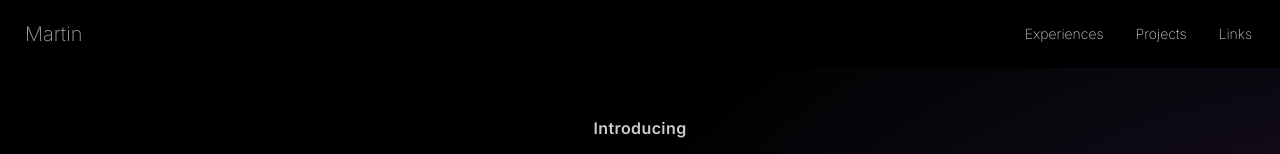
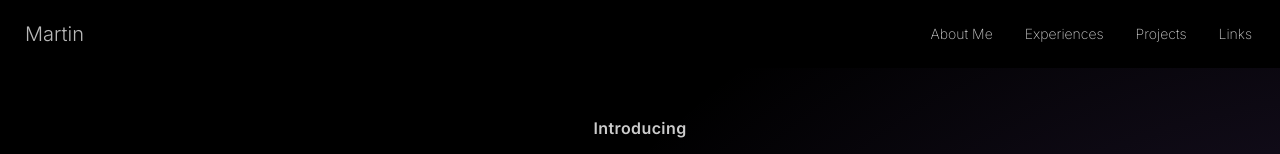
Before and after one commit to Martinlacsamana/personal-website-v2, a Next.js app: page / in a window 1280 px wide. Shown: the top 154 px of the page. Built offline with nearby package versions, Linux system fonts and the light colour scheme.

Commit message:
feat: included the about me in the navbar

```diff
--- a/components/Navbar/Navbar.tsx
+++ b/components/Navbar/Navbar.tsx
@@ -10,7 +10,7 @@ const Navbar = () => {
             {/* Martin */}
             <div className="flex-1">
                 <Link href="/"
-                    className="btn btn-ghost text-xl font-extralight tracking-[0] leading-6 whitespace-nowrap text-white text-opacity-80 hover:text-opacity-100 transition-opacity">
+                    className="btn btn-ghost text-xl font-light tracking-[0] leading-6 whitespace-nowrap text-white text-opacity-90 hover:text-opacity-100 transition-opacity">
                         Martin
 
                 </Link>
@@ -20,9 +20,10 @@ const Navbar = () => {
             {/* Background, Blogs, Links */}
             <div className="flex-none font-extralight text-white text-opacity-100 text-[15.6px] tracking-[0] leading-6 whitespace-nowrap">
                 <ul className="menu menu-horizontal px-1">
-                    {/* <li tabIndex={0} className="hover:text-white hover:bg-gray-900 rounded-lg hidden md:block">
+                    <li tabIndex={0} className="hover:text-white hover:bg-gray-900 rounded-lg hidden md:block">
                         <Link href="/background">About Me</Link>
-                    </li> */}
+                    </li>
+
                     <li tabIndex={0} className="hover:text-white hover:bg-gray-900 rounded-lg hidden md:block">
                         <Link href="/#experiences">Experiences</Link>
                     </li>
```
